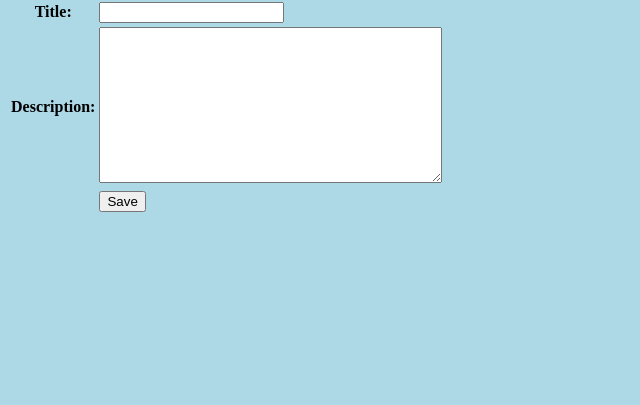
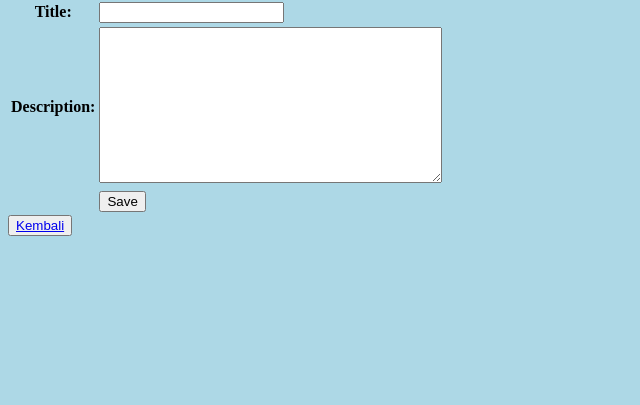
Before and after one commit to inayarhmns/Tugas2, a Django app: page /todolist/create-task/ in a window 1280 px wide. Shown: the part 68-473 px from the top of the page, without its empty margins (0-640 px from the left). Run offline with Django 4.2, Linux system fonts and the light colour scheme; the visitor is signed in with stand-in values (Sample User, id 1).

Commit message:
changed views.py

```diff
--- a/todolist/templates/create_task.html
+++ b/todolist/templates/create_task.html
@@ -11,6 +11,7 @@
             <td><input type="submit" name="submit" value="Save"/></td>
         </tr>
     </table>
+    <button><a href="/todolist/">Kembali</a></button>
 </form>
 
 </table>
```
